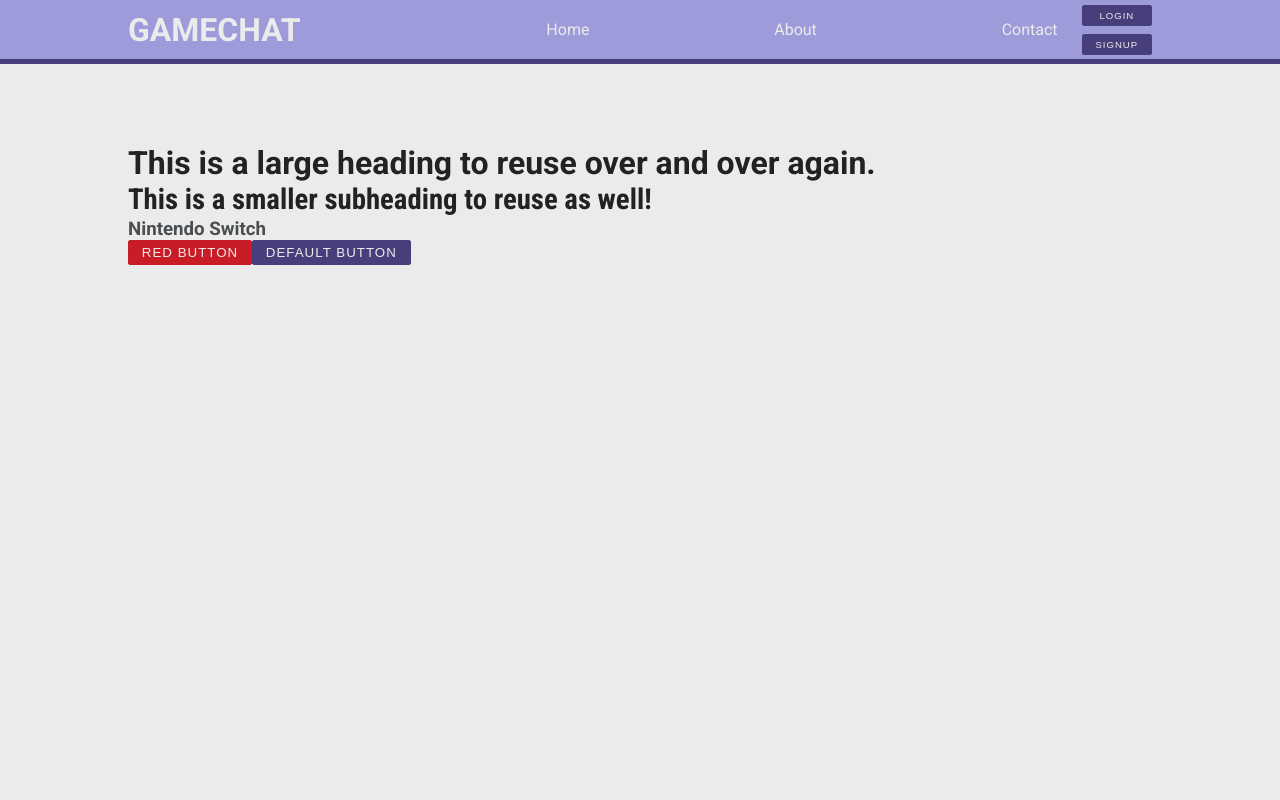
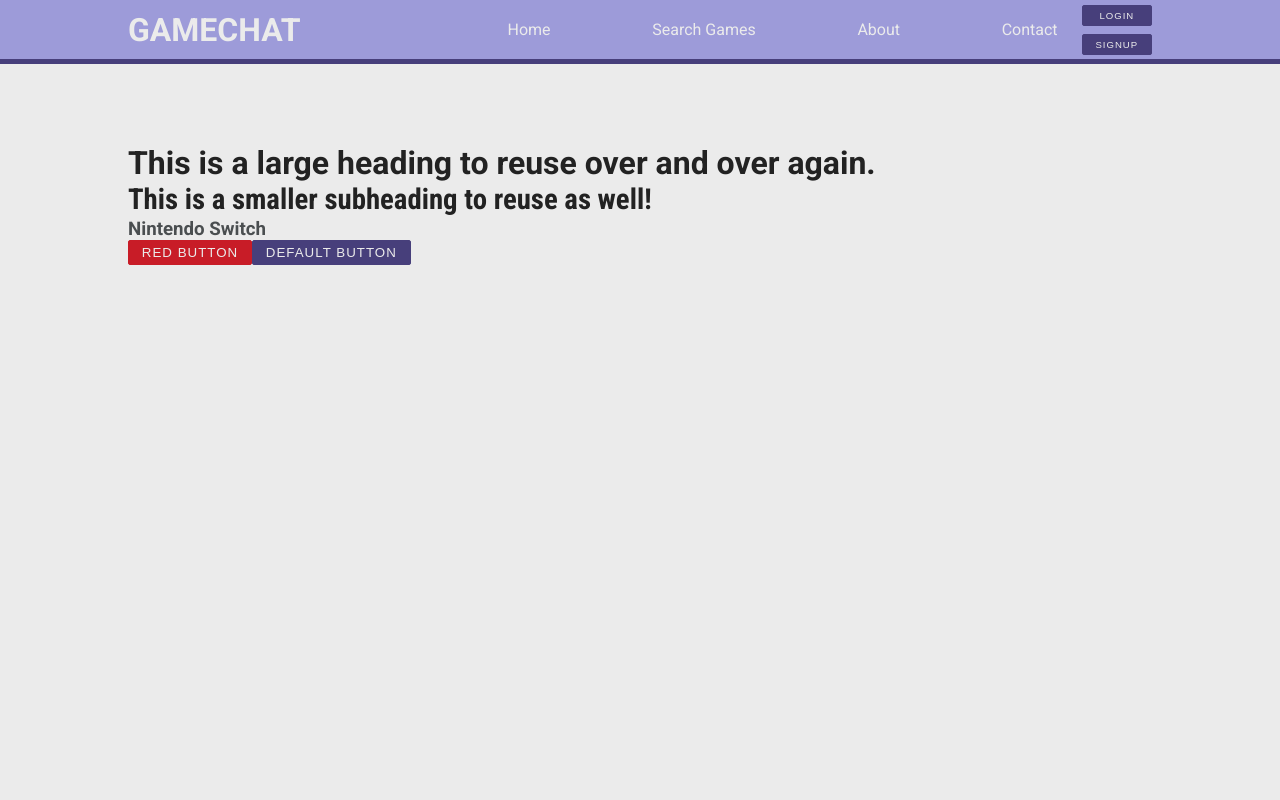
Before and after one commit to johncoryk/react-message-board, a React (Create React App) app in the folder client/: page / in a window 1280 px wide. Shown: the top 800 px of the page. Built offline with nearby package versions, Linux system fonts and the light colour scheme; the HTML template or start-up script is replaced by a standard one.

Commit message:
added links to nav bar that work

```diff
--- a/client/src/components/Header.js
+++ b/client/src/components/Header.js
@@ -1,4 +1,5 @@
 import React from 'react';
+import { Link } from 'react-router-dom';
 
 import Button from './utility/Button';
 
@@ -9,7 +10,12 @@ const Header = () => {
         <h1 className='logo'>GAMECHAT</h1>
         <div className='links-container'>
           <ul className='links'>
-            <li>Home</li>
+            <li>
+              <Link to='/'>Home</Link>
+            </li>
+            <li>
+              <Link to='/game-search'>Search Games</Link>
+            </li>
             <li>About</li>
             <li>Contact</li>
           </ul>
--- a/client/src/styles/style.css
+++ b/client/src/styles/style.css
@@ -25,6 +25,20 @@ body {
 
 ul {
   list-style: none;
+}
+
+a {
+  text-decoration: none;
+  color: inherit;
+  transition: 100ms;
+}
+
+a:hover {
+  color: var(--dark-purple);
+}
+
+.selected {
+  color: var(--dark-purple);
 }
 
 /* UTILITIES */
```
